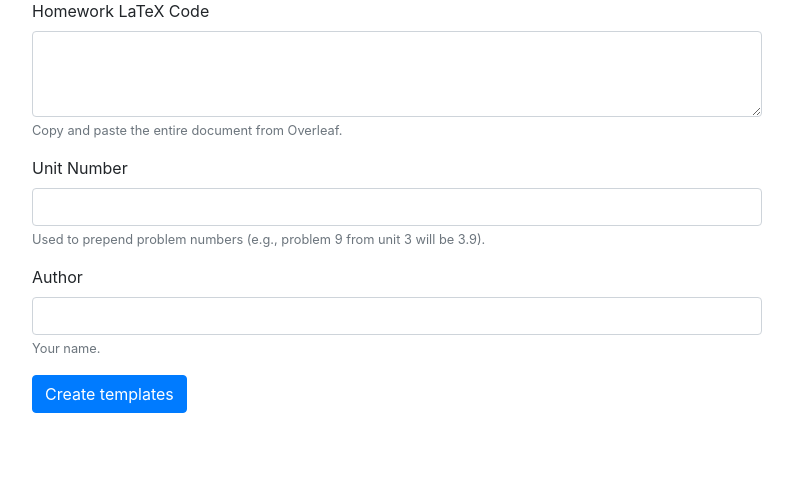
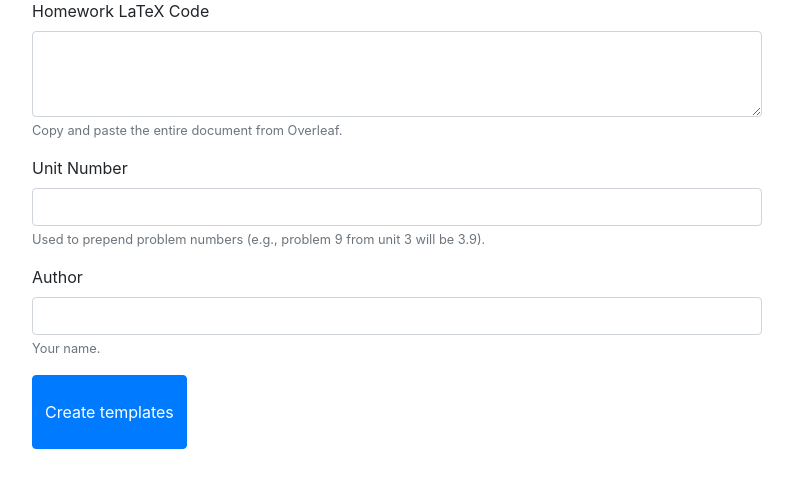
Before and after one commit to thomasbreydo/latex-problem-template, a Flask app: page /home in a window 1280 px wide. Shown: the part 49-537 px from the top of the page, without its empty margins (243-1036 px from the left). Run offline with Flask 2, Linux system fonts and the light colour scheme; some libraries are stand-ins or nearby versions.

Commit message:
Update styles

```diff
--- a/app/static/style.css
+++ b/app/static/style.css
@@ -0,0 +1,7 @@
+.row {
+    margin-bottom: 20px;
+}
+
+i {
+    font-size: 12px !important;
+}
--- a/app/templates/home/layout.html
+++ b/app/templates/home/layout.html
@@ -8,6 +8,8 @@
     <link rel="stylesheet" href="https://stackpath.bootstrapcdn.com/bootstrap/4.1.3/css/bootstrap.min.css"
           integrity="sha384-MCw98/SFnGE8fJT3GXwEOngsV7Zt27NXFoaoApmYm81iuXoPkFOJwJ8ERdknLPMO" crossorigin="anonymous">
     <link rel="stylesheet" href="{{ url_for('static', filename='style.css') }}">
+    <link rel="stylesheet" href="https://cdnjs.cloudflare.com/ajax/libs/font-awesome/4.7.0/css/font-awesome.min.css">
+    <script src="https://cdn.jsdelivr.net/npm/feather-icons/dist/feather.min.js"></script>
     <script src="https://stackpath.bootstrapcdn.com/bootstrap/4.1.3/js/bootstrap.min.js"
             integrity="sha384-ChfqqxuZUCnJSK3+MXmPNIyE6ZbWh2IMqE241rYiqJxyMiZ6OW/JmZQ5stwEULTy"
             crossorigin="anonymous"></script>
@@ -20,14 +22,16 @@
             <form method="post" action="/solution-templates">
                 <div class="form-group">
                     <label for="hwCode">Homework LaTeX Code</label>
-                    <textarea class="form-control" id="hwCode" name="hwCode" aria-describedby="hwCodeHelp" rows="3" spellcheck="false"
+                    <textarea class="form-control" id="hwCode" name="hwCode" aria-describedby="hwCodeHelp" rows="3"
+                              spellcheck="false"
                               required></textarea>
                     <small id="hwCodeHelp" class="form-text text-muted">Copy and paste the entire document from
                         Overleaf.</small>
                 </div>
                 <div class="form-group">
                     <label for="unitNumber">Unit Number</label>
-                    <input type="number" class="form-control" id="unitNumber" name="unitNumber" aria-describedby="unitNumberHelp"
+                    <input type="number" class="form-control" id="unitNumber" name="unitNumber"
+                           aria-describedby="unitNumberHelp"
                            required>
                     <small id="unitNumberHelp" class="form-text text-muted">Used to prepend problem numbers (e.g.,
                         problem 9 from unit 3 will be
@@ -39,7 +43,7 @@
                            required>
                     <small id="authorHelp" class="form-text text-muted">Your name.</small>
                 </div>
-                <button type="submit" class="btn btn-primary">Create templates</button>
+                <button type="submit" class="btn btn-primary pb-4 pt-4">Create templates</button>
             </form>
         </div>
     </div>
```
Also changed, not shown: app/templates/solution-templates/layout.html (+12 -12 lines), app/views/solution_templates.py (+8 -2 lines), 1 other file.
